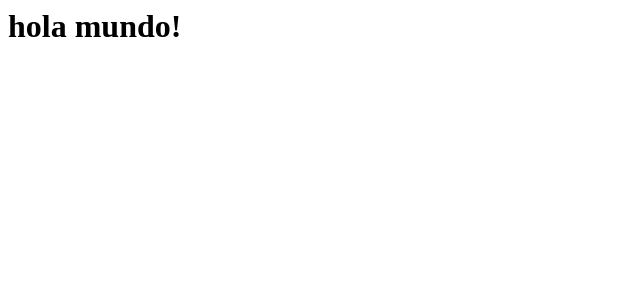
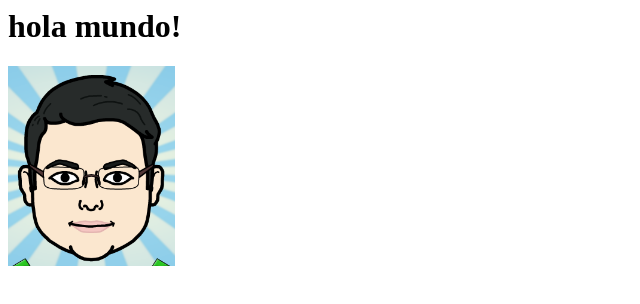
Before and after one commit to alvaro-curso-mit/alvaro-curso-mit.github.io, a plain HTML site: page index.html in a window 1280 px wide. Shown: the whole page, without its empty margins (0-640 px from the left). Drawn offline with Linux system fonts and the light colour scheme.

Commit message:
agregando la imagen png

```diff
--- a/index.html
+++ b/index.html
@@ -5,5 +5,8 @@
   </head>
   <body>
     <h1>hola mundo!</h1>
+    <div>
+      <img src="comic.png" height="200">
+    </div>
   </body>
 </html>
```
Also changed, not shown: comic.png (added).
